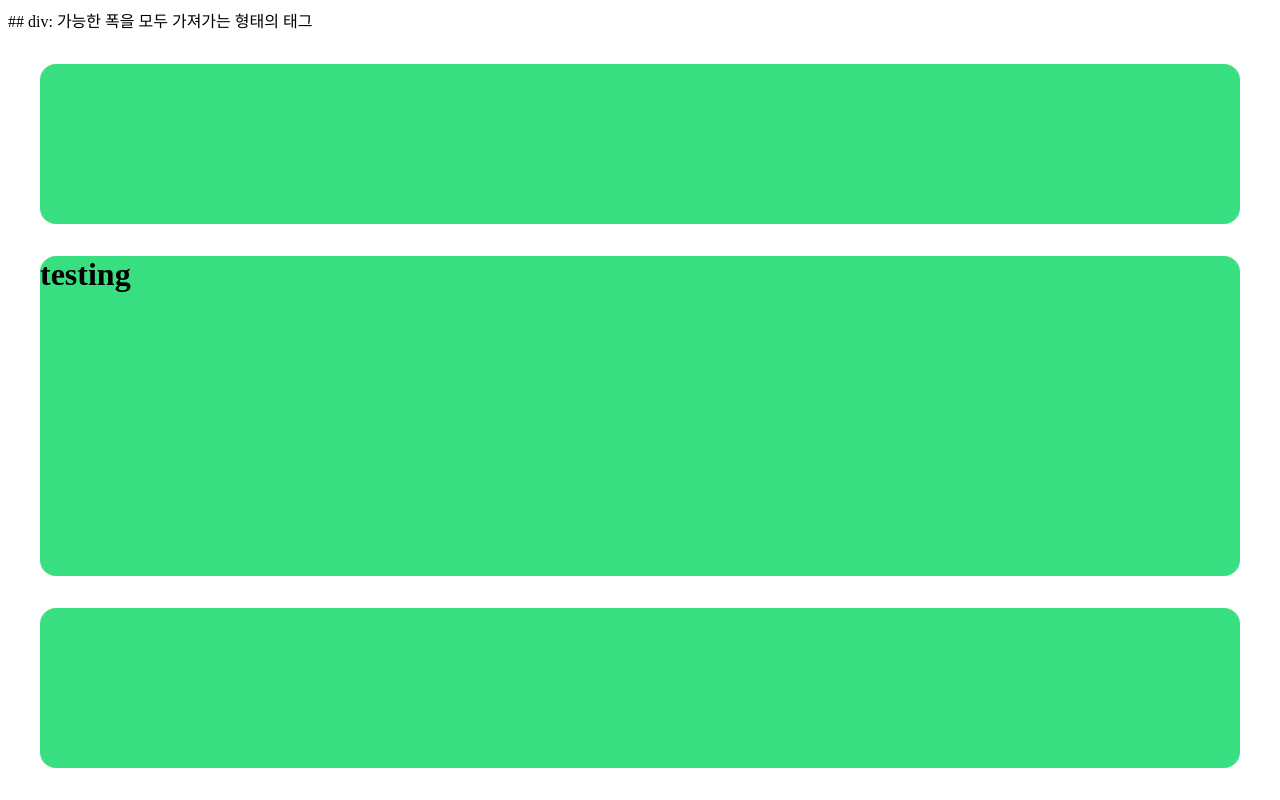
After one commit to HongB1/django_tutorial, a Django app: template accountapp/templates/accountapp/hello_world.html in a window 1280 px wide. The commit adds this page. Run offline with Django 4.2, Linux system fonts and the light colour scheme; the template is opened without the code that fills it, so the values that code supplies are empty.

Commit message:
django courser 9 commit

```diff
--- /dev/null
+++ b/accountapp/templates/accountapp/hello_world.html
@@ -0,0 +1,10 @@
+{% extends 'base.html' %}
+
+{% block content %}
+
+    <div style="height: 20rem; background-color: #38df81; border-radius: 1rem; margin: 2rem;">
+        <h1>
+            testing
+        </h1>
+    </div>
+{% endblock %}
--- a/accountapp/views.py
+++ b/accountapp/views.py
@@ -4,4 +4,4 @@ from django.shortcuts import render
 # Create your views here.
 
 def hello_world(request):
-    return render(request, 'base.html') # template ㅇㅣ름인 base.html을 넣어줘야됨
+    return render(request, 'accountapp/hello_world.html') # template ㅇㅣ름인 base.html을 넣어줘야됨
--- a/templates/base.html
+++ b/templates/base.html
@@ -1,10 +1,17 @@
 <!DOCTYPE html>
-<html lang="en">
-<head>
-    <meta charset="UTF-8">
-    <title>Title</title>
-</head>
+<html lang="ko">
+
+{%  include 'head.html'%}
+## div: 가능한 폭을 모두 가져가는 형태의 태그
+
+
 <body>
-    Hello world!
+
+    {% include 'header.html' %}
+
+    {% block content %}
+    {% endblock %}
+
+    {% include 'footer.html' %}
 </body>
 </html>
--- /dev/null
+++ b/templates/footer.html
@@ -0,0 +1,3 @@
+    <div style="height: 10rem; background-color: #38df81; border-radius: 1rem; margin: 2rem;">
+
+    </div>
--- /dev/null
+++ b/templates/head.html
@@ -0,0 +1,5 @@
+
+<head>
+    <meta charset="UTF-8">
+    <title>Pragmatic</title>
+</head>
--- /dev/null
+++ b/templates/header.html
@@ -0,0 +1,3 @@
+    <div style="height: 10rem; background-color: #38df81; border-radius: 1rem; margin: 2rem;">
+
+    </div>
```
